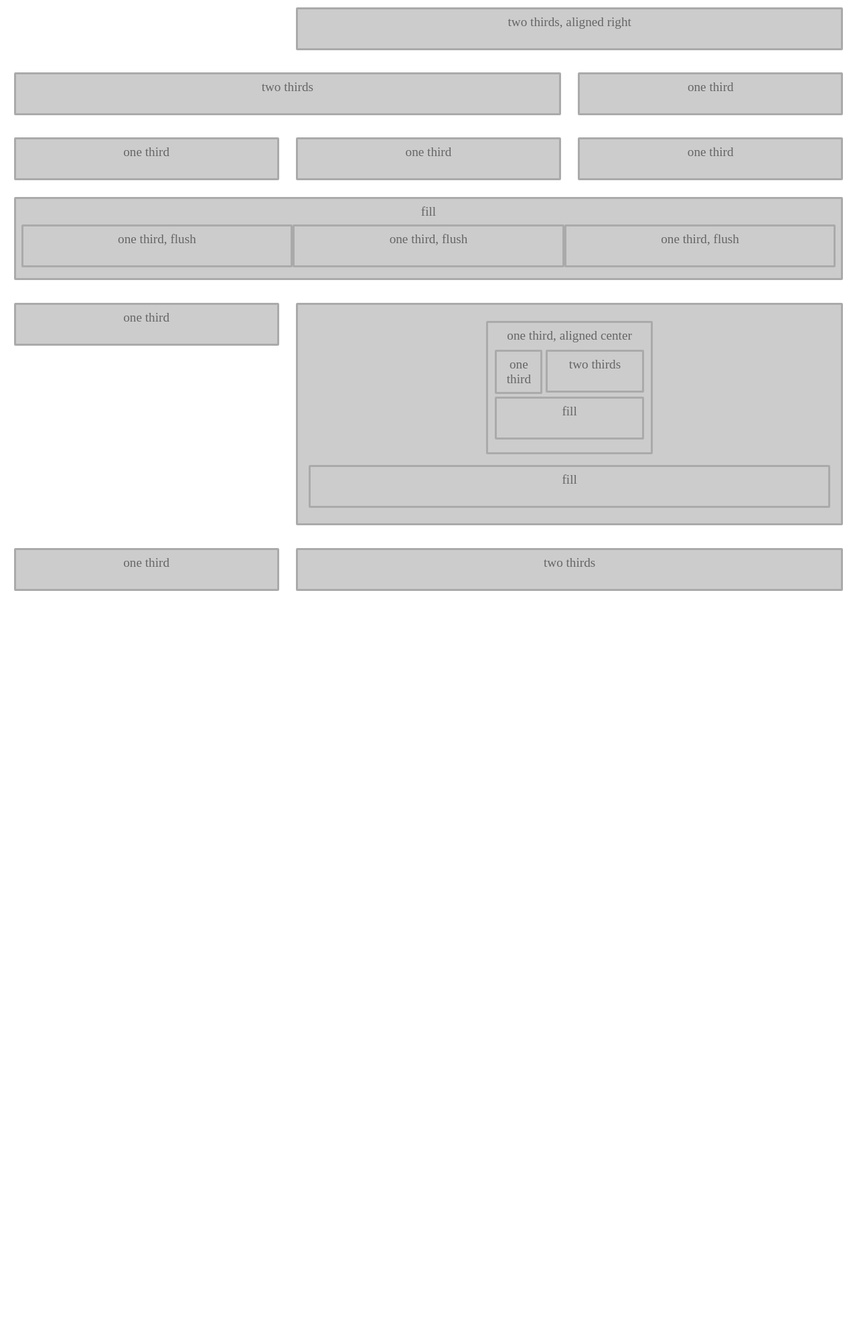
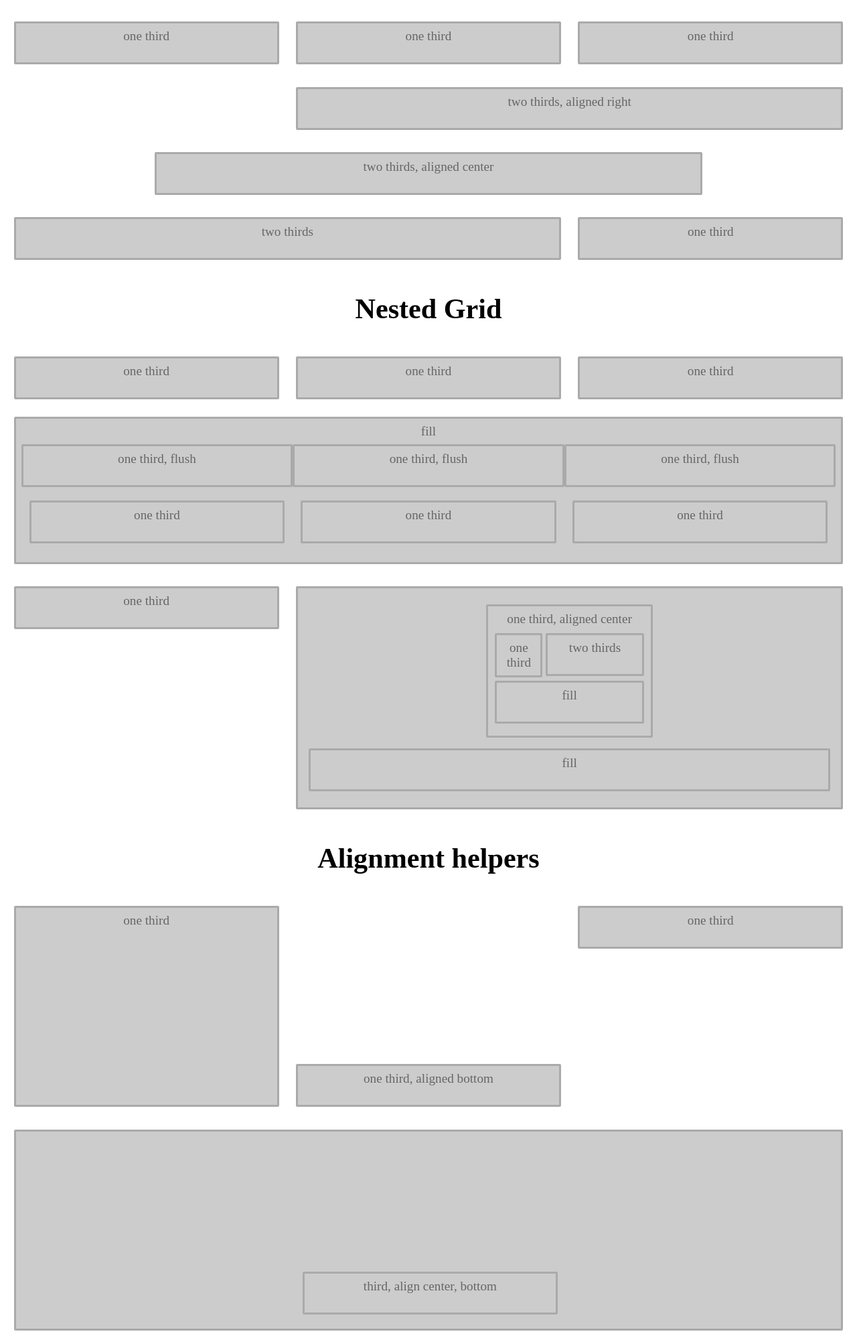
Before and after one commit to isaacchansky/sinker-grid, a website: page index.html in a window 1280 px wide. Shown: the part 321-2327 px from the top of the page at 67% size. Before the commit the page ends 1223 px from the top, so only its background shows below. Drawn offline with Linux system fonts and the light colour scheme.

Commit message:
update alignment classes

```diff
--- a/index.html
+++ b/index.html
@@ -10,17 +10,28 @@
       <h1>This is Sinker Grid</h1>
       <p class="sg-half">Sinker Grid is a stupidly named grid system that just doesn't use floats (get it? heh...)</p>
       <p class="sg-half">The only reason I made this is because I think floats are weird for layout. They work - and are used a lot. This is just for fun.</p>
+    </header>
+
+    <h2 class="align-center">Basic Grid Columns</h2>
+
+    <div class="sg-section">
       <div class="block sg-third">one third</div>
       <div class="block sg-third">one third</div>
       <div class="block sg-third">one third</div>
-    </header>
+    </div>
     <div class="sg-section align-right">
       <div class="block sg-two-thirds">two thirds, aligned right</div>
+    </div>
+    <div class="sg-section align-center">
+      <div class="block sg-two-thirds">two thirds, aligned center</div>
     </div>
     <div class="sg-section">
       <div class="block sg-two-thirds">two thirds</div>
       <div class="block sg-third">one third</div>
     </div>
+
+    <h2 class="align-center">Nested Grid</h2>
+
     <div class="sg-section">
       <div class="block sg-third">one third</div>
       <div class="block sg-third">one third</div>
@@ -31,6 +42,11 @@
           <div class="block sg-third-flush">one third, flush</div>
           <div class="block sg-third-flush">one third, flush</div>
           <div class="block sg-third-flush">one third, flush</div>
+        </div>
+        <div class="sg-section">
+          <div class="block sg-third">one third</div>
+          <div class="block sg-third">one third</div>
+          <div class="block sg-third">one third</div>
         </div>
       </div>
     </div>
@@ -50,9 +66,18 @@
         </div>
       </div>
     </div>
+    <h2 class="align-center">Alignment helpers</h2>
     <div class="sg-section">
+      <div class="block sg-third" style="height: 300px;">one third</div>
+      <div class="block sg-third align-bottom">one third, aligned bottom</div>
       <div class="block sg-third">one third</div>
-      <div class="block sg-two-thirds">two thirds</div>
+    </div>
+    <div class="sg-section">
+      <div class="block sg-fill gravity-bottom"  style="height: 300px;">
+        <div class="block sg-third align-center align-bottom">
+          third, align center, bottom
+        </div>
+      </div>
     </div>
   </body>
 </html>
--- a/less/grid.less
+++ b/less/grid.less
@@ -74,10 +74,13 @@ p{
 //    Alignment Helpers
 //==================================
 
-.align(@direction){
+.horizontal-align(@direction){
   text-align: @direction;
 }
 
+.vertical-align(@direction){
+  vertical-align: @direction;
+}
 .align-right{
   text-align: right;
 }
@@ -94,6 +97,27 @@ p{
   vertical-align: bottom;
 }
 
+.align-top{
+  vertical-align: top;
+}
+
+.gravity-bottom{
+  &:before{
+    content: "";
+    display: inline-block;
+    height: 100%;
+    vertical-align: bottom;
+  }
+}
+
+.gravity-top{
+  &:before{
+    content: "";
+    display: inline-block;
+    height: 100%;
+    vertical-align: top;
+  }
+}
 //==================================
 //    Grid Mix-ins
 //==================================
```
Also changed, not shown: css/grid.css.
